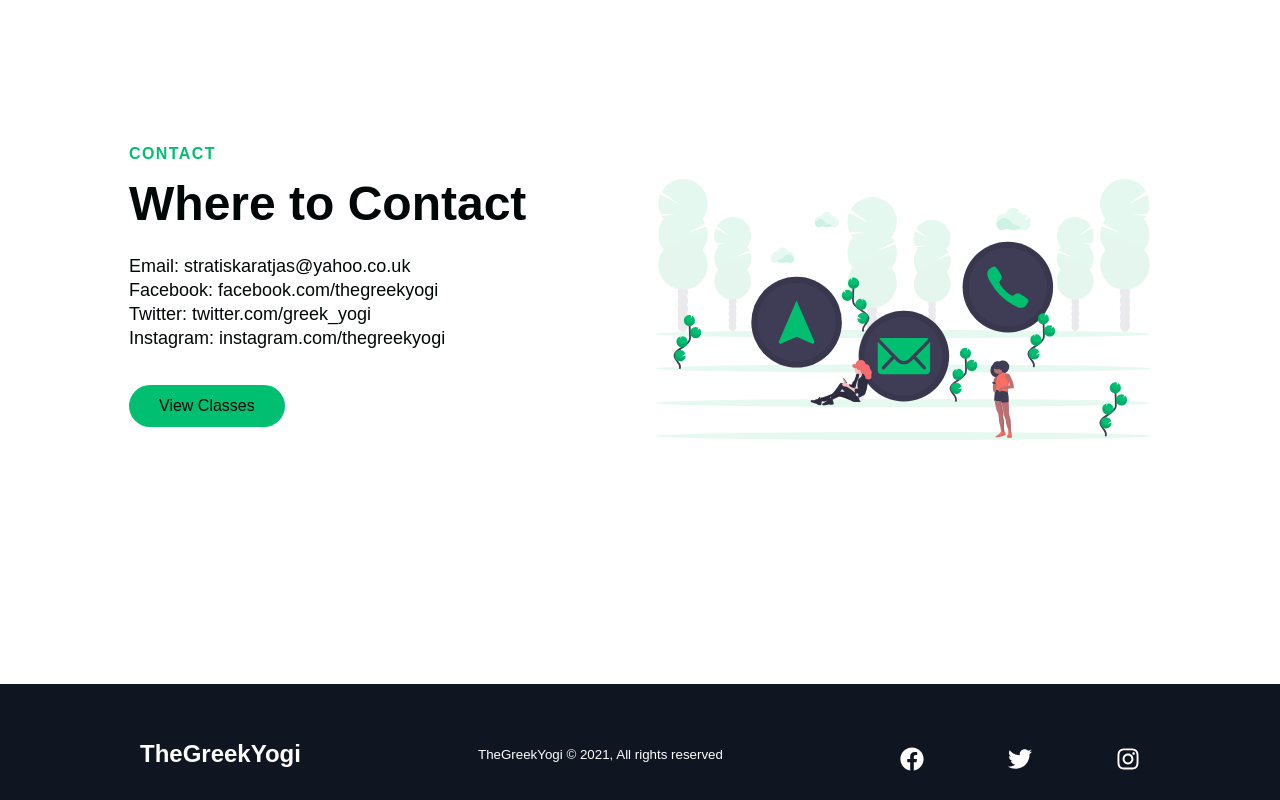
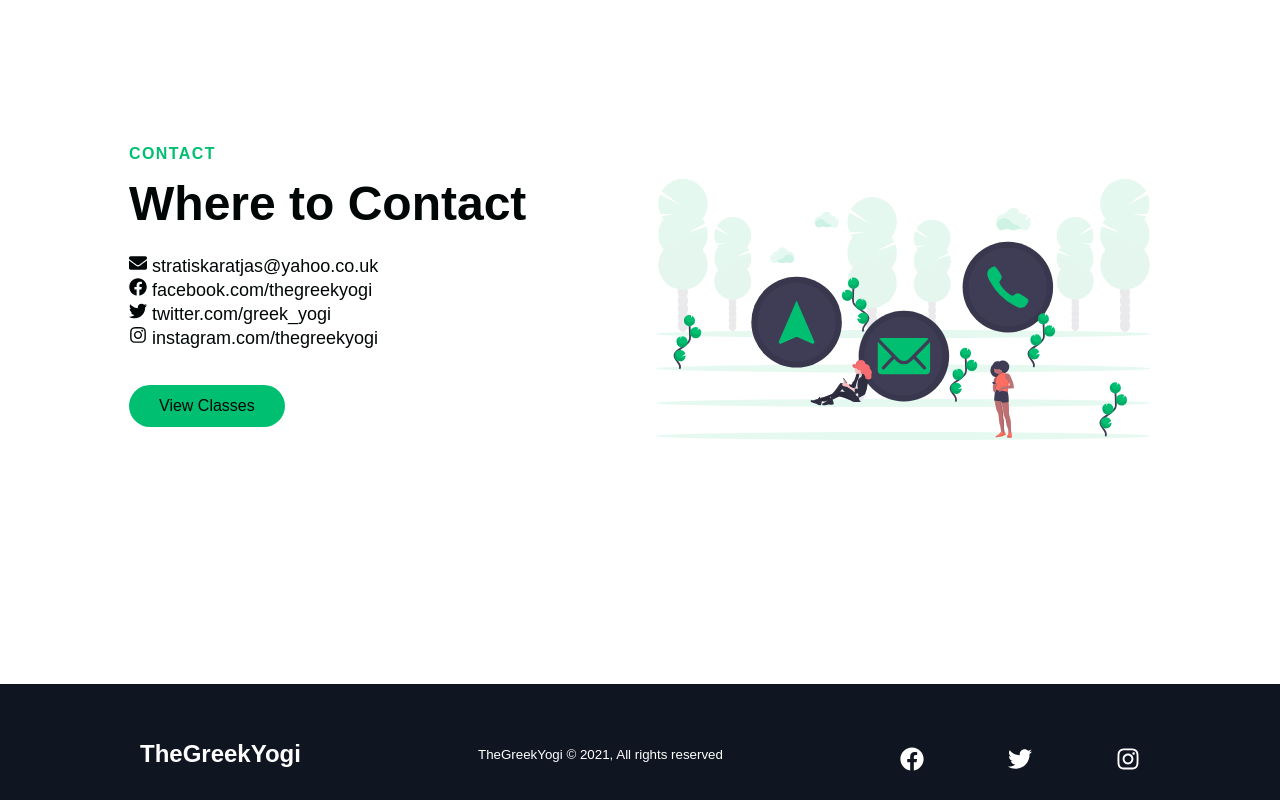
Before and after one commit to BlakeIsMyWaifu/TheGreekYogi, a React (Create React App) app: page / in a window 1280 px wide. Shown: the part 2996-3796 px from the top of the page. Built offline with nearby package versions, Linux system fonts and the light colour scheme; a web font is replaced by a local one.

Commit message:
Added links and icons to contact section

```diff
--- a/src/components/Sections/InfoSection/InfoSection.js
+++ b/src/components/Sections/InfoSection/InfoSection.js
@@ -28,7 +28,7 @@ const InfoSection = ({ id, format, text, image, button, toggle, show }) => {
 						<TextWrapper>
 							<Category>{text.category}</Category>
 							<Heading format={format}>{text.title}</Heading>
-							<Description format={format}>{text.description}</Description>
+							<Description format={format}>{typeof text.description === 'string' ? text.description : text.description()}</Description>
 							<BtnWrap>
 								{ button ?
 									<Button {...ButtonProps}>{button?.extend ? (show ? 'Hide ' : 'Reveal ') : ''}{button.text}</Button>
--- a/src/sectionData/Contact.js
+++ b/src/sectionData/Contact.js
@@ -1,12 +1,35 @@
+import React from 'react'
+import { FaEnvelope, FaFacebook, FaInstagram, FaTwitter } from 'react-icons/fa'
+import styled from 'styled-components'
+
 import contactSvg from 'assets/contact.svg'
+import { black, white } from 'utils/colours'
+
+const format = 1;
+
+const Link = styled.a`
+	text-decoration: none;
+	color: ${format => format ? black : white};
+`
+
+const description = () => {
+	return (
+		<>
+			<Link href='mailto:stratiskaratjas@yahoo.co.uk' target='_blank' rel='noopener noreferrer'><FaEnvelope /> stratiskaratjas@yahoo.co.uk </Link> <br></br>
+			<Link href='//facebook.com/thegreekyogi' target='_blank' rel='noopener noreferrer'><FaFacebook /> facebook.com/thegreekyogi </Link> <br></br>
+			<Link href='//twitter.com/greek_yogi' target='_blank' rel='noopener noreferrer'><FaTwitter /> twitter.com/greek_yogi </Link> <br></br>
+			<Link href='//instagram.com/thegreekyogi' target='_blank' rel='noopener noreferrer'><FaInstagram /> instagram.com/thegreekyogi </Link>
+		</>
+	)
+}
 
 export default {
 	id: 'contact',
-	format: 1,
+	format,
 	text: {
 		category: 'Contact',
 		title: 'Where to Contact',
-		description: 'Email: stratiskaratjas@yahoo.co.uk \nFacebook: facebook.com/thegreekyogi \nTwitter: twitter.com/greek_yogi \nInstagram: instagram.com/thegreekyogi',
+		description
 	},
 	image: {
 		imgStart: false,
```
